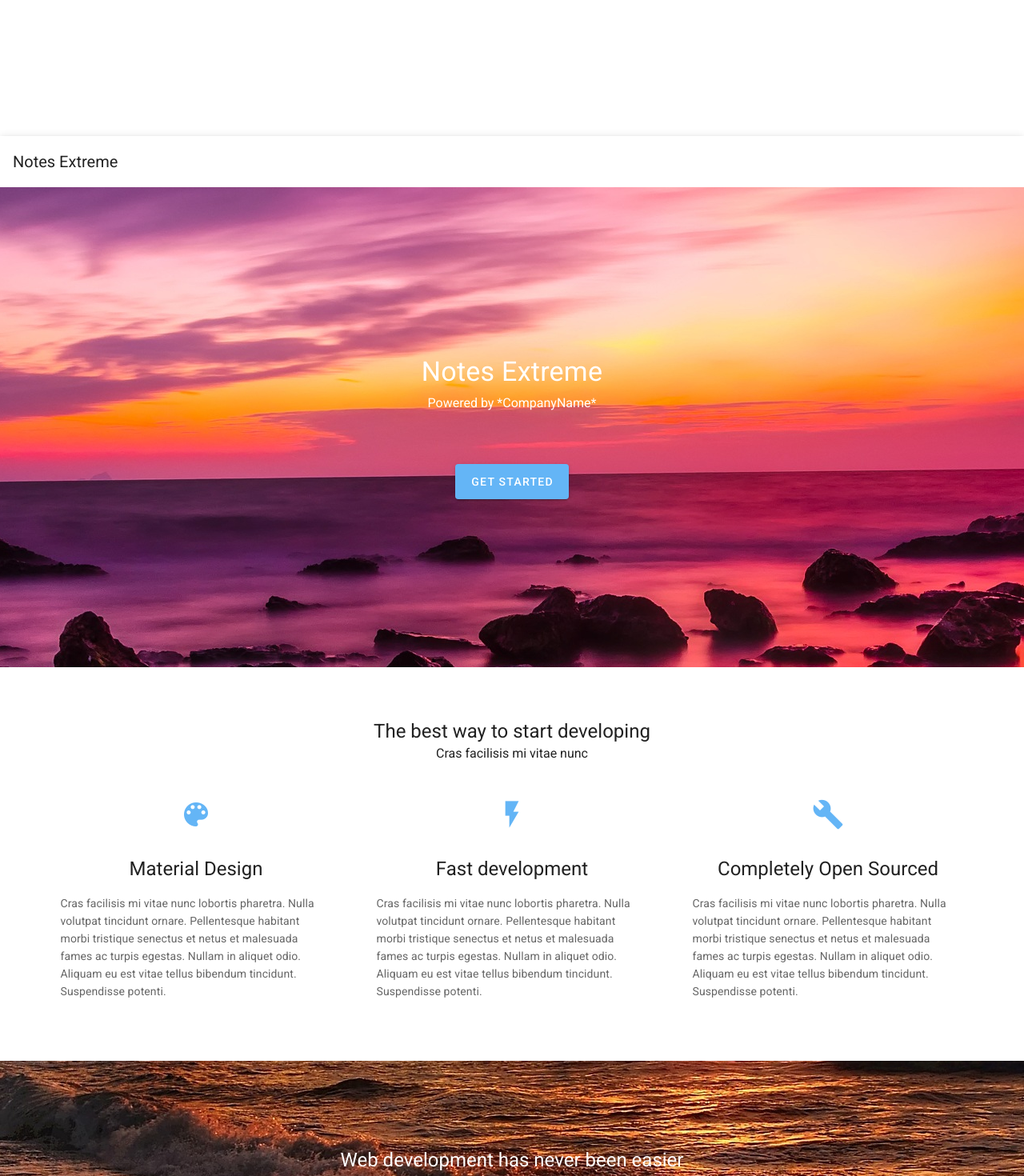
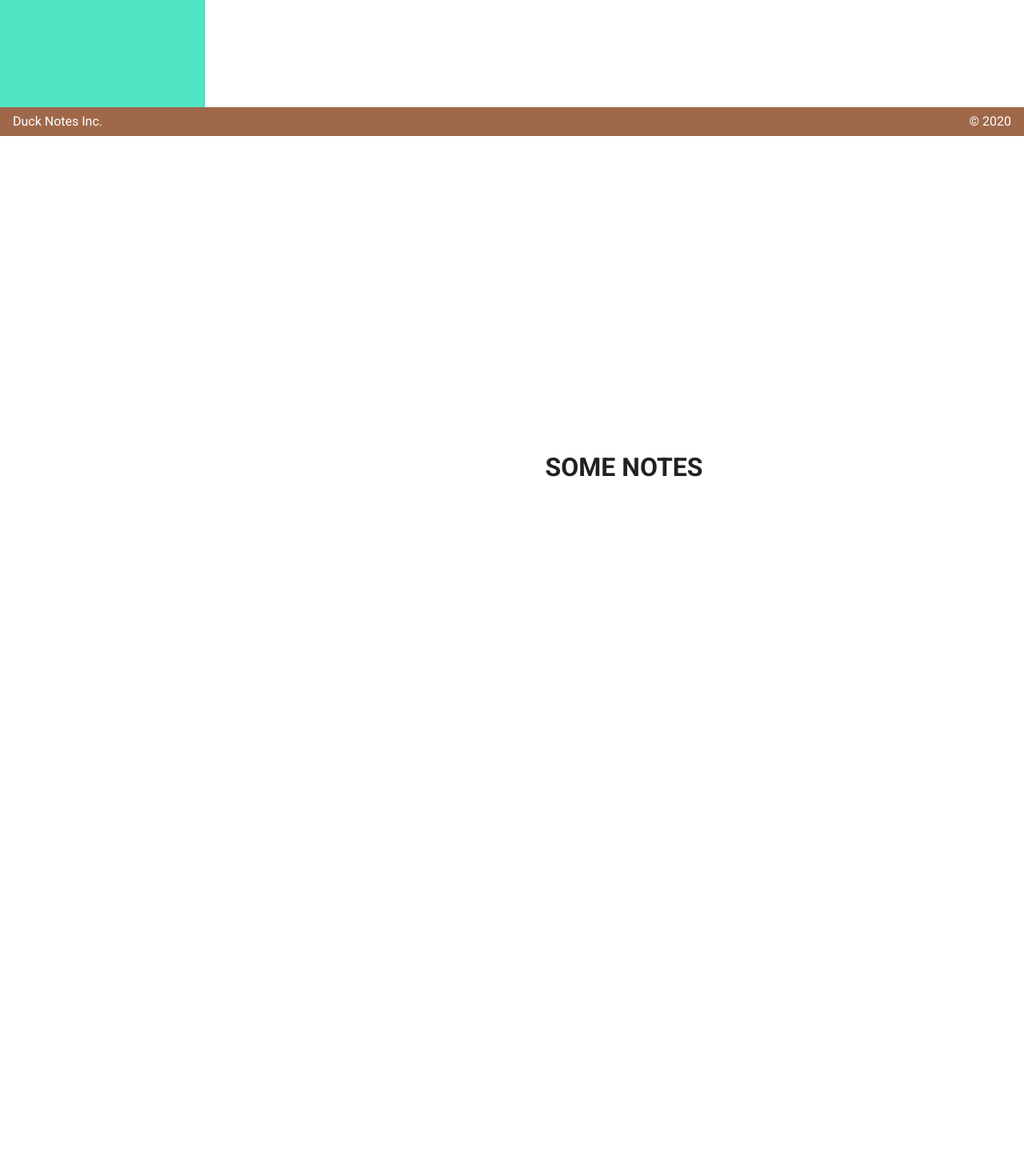
Before and after one commit to ViperKilgannon/VKFinalProject, a Vue app: page / in a window 1280 px wide. Shown: the part 630-2100 px from the top of the page at 80% size. After the commit the page ends 1600 px from the top, so only its background shows below. Built offline with nearby package versions, Linux system fonts and the light colour scheme.

Commit message:
Finalized styling and theme, added logo, updated main layout

```diff
--- a/src/App.vue
+++ b/src/App.vue
@@ -1,185 +1,73 @@
 <template>
-  <v-app light>
-    <LoginBox />
-    <v-toolbar color="white">
-      <v-toolbar-title v-text="title"></v-toolbar-title>
-    </v-toolbar>
-    <v-content>
-      <section>
-        <v-parallax src="assets/hero.jpeg" height="600">
-          <v-layout column align-center justify-center class="white--text">
-            <!-- <img src="assets/vuetify.png" alt="Vuetify.js" height="200" /> TODO: LOGO HERE -->
-            <h1 class="white--text mb-2 display-1 text-center">Notes Extreme</h1>
-            <div class="subheading mb-4 text-center">Powered by *CompanyName*</div>
-            <v-btn
-              class="mt-12"
-              color="blue lighten-2"
-              dark
-              large
-              href="/pre-made-themes"
-            >Get Started</v-btn>
-          </v-layout>
-        </v-parallax>
-      </section>
+  <v-app id="inspire">
+    <!-- This is the nav bar code -->
+    <v-app-bar app clipped-right color="#5AC161" dark>
+      <v-app-bar-nav-icon @click.stop="drawer = !drawer" />
+      <v-toolbar-title>Duck Notes</v-toolbar-title>
+      <v-spacer />
+      <!-- todo dynamic lable to login/register, show user when logged in, have logout attached -->
+      <v-label>Login</v-label>
+      <img src="./assets/ducknotes.png" width="35px" height="55px" style="margin-left: 5px" />
+    </v-app-bar>
 
-      <section>
-        <v-layout column wrap class="my-12" align-center>
-          <v-flex xs12 sm4 class="my-4">
-            <div class="text-center">
-              <h2 class="headline">The best way to start developing</h2>
-              <span class="subheading">Cras facilisis mi vitae nunc</span>
-            </div>
-          </v-flex>
-          <v-flex xs12>
-            <v-container grid-list-xl>
-              <v-layout row wrap align-center>
-                <v-flex xs12 md4>
-                  <v-card flat class="transparent">
-                    <v-card-text class="text-center">
-                      <v-icon x-large class="blue--text text--lighten-2">mdi-palette</v-icon>
-                    </v-card-text>
-                    <v-card-title primary-title class="layout justify-center">
-                      <div class="headline text-center">Material Design</div>
-                    </v-card-title>
-                    <v-card-text>
-                      Cras facilisis mi vitae nunc lobortis pharetra. Nulla volutpat tincidunt ornare.
-                      Pellentesque habitant morbi tristique senectus et netus et malesuada fames ac turpis egestas.
-                      Nullam in aliquet odio. Aliquam eu est vitae tellus bibendum tincidunt. Suspendisse potenti.
-                    </v-card-text>
-                  </v-card>
-                </v-flex>
-                <v-flex xs12 md4>
-                  <v-card flat class="transparent">
-                    <v-card-text class="text-center">
-                      <v-icon x-large class="blue--text text--lighten-2">mdi-flash</v-icon>
-                    </v-card-text>
-                    <v-card-title primary-title class="layout justify-center">
-                      <div class="headline">Fast development</div>
-                    </v-card-title>
-                    <v-card-text>
-                      Cras facilisis mi vitae nunc lobortis pharetra. Nulla volutpat tincidunt ornare.
-                      Pellentesque habitant morbi tristique senectus et netus et malesuada fames ac turpis egestas.
-                      Nullam in aliquet odio. Aliquam eu est vitae tellus bibendum tincidunt. Suspendisse potenti.
-                    </v-card-text>
-                  </v-card>
-                </v-flex>
-                <v-flex xs12 md4>
-                  <v-card flat class="transparent">
-                    <v-card-text class="text-center">
-                      <v-icon x-large class="blue--text text--lighten-2">mdi-wrench</v-icon>
-                    </v-card-text>
-                    <v-card-title primary-title class="layout justify-center">
-                      <div class="headline text-center">Completely Open Sourced</div>
-                    </v-card-title>
-                    <v-card-text>
-                      Cras facilisis mi vitae nunc lobortis pharetra. Nulla volutpat tincidunt ornare.
-                      Pellentesque habitant morbi tristique senectus et netus et malesuada fames ac turpis egestas.
-                      Nullam in aliquet odio. Aliquam eu est vitae tellus bibendum tincidunt. Suspendisse potenti.
-                    </v-card-text>
-                  </v-card>
-                </v-flex>
-              </v-layout>
-            </v-container>
-          </v-flex>
-        </v-layout>
-      </section>
-
-      <section>
-        <v-parallax src="assets/section.jpg" height="380">
-          <v-layout column align-center justify-center>
-            <div class="headline white--text mb-4 text-center">Web development has never been easier</div>
-            <em>Kick-start your application today</em>
-            <v-btn
-              class="mt-12"
-              color="blue lighten-2"
-              dark
-              large
-              href="/pre-made-themes"
-            >Get Started</v-btn>
-          </v-layout>
-        </v-parallax>
-      </section>
-
-      <section>
-        <v-container grid-list-xl>
-          <v-layout row wrap justify-center class="my-12">
-            <v-flex xs12 sm4>
-              <v-card flat class="transparent">
-                <v-card-title primary-title class="layout justify-center">
-                  <div class="headline">Company info</div>
-                </v-card-title>
-                <v-card-text>
-                  Cras facilisis mi vitae nunc lobortis pharetra. Nulla volutpat tincidunt ornare.
-                  Pellentesque habitant morbi tristique senectus et netus et malesuada fames ac turpis egestas.
-                  Nullam in aliquet odio. Aliquam eu est vitae tellus bibendum tincidunt. Suspendisse potenti.
-                </v-card-text>
-              </v-card>
-            </v-flex>
-            <v-flex xs12 sm4 offset-sm1>
-              <v-card flat class="transparent">
-                <v-card-title primary-title class="layout justify-center">
-                  <div class="headline">Contact us</div>
-                </v-card-title>
-                <v-card-text>Cras facilisis mi vitae nunc lobortis pharetra. Nulla volutpat tincidunt ornare.</v-card-text>
-                <v-list class="transparent">
-                  <v-list-item>
+    <!-- This is the Menu Drawer to have list of notes and select groups -->
+    <v-navigation-drawer v-model="drawer" color="#50E6C4" app>
+      <v-list dense>
+        <v-list-item @click.stop="left = !left">
           <v-list-item-action>
-                      <v-icon class="blue--text text--lighten-2">mdi-phone</v-icon>
+            <v-icon>mdi-exit-to-app</v-icon>
           </v-list-item-action>
           <v-list-item-content>
-                      <v-list-item-title>777-867-5309</v-list-item-title>
-                    </v-list-item-content>
-                  </v-list-item>
-                  <v-list-item>
-                    <v-list-item-action>
-                      <v-icon class="blue--text text--lighten-2">mdi-map-marker</v-icon>
-                    </v-list-item-action>
-                    <v-list-item-content>
-                      <v-list-item-title>Chicago, US</v-list-item-title>
-                    </v-list-item-content>
-                  </v-list-item>
-                  <v-list-item>
-                    <v-list-item-action>
-                      <v-icon class="blue--text text--lighten-2">mdi-email</v-icon>
-                    </v-list-item-action>
-                    <v-list-item-content>
-                      <v-list-item-title>john@vuetifyjs.com</v-list-item-title>
+            <v-list-item-title>Select Groups</v-list-item-title>
           </v-list-item-content>
         </v-list-item>
       </v-list>
-              </v-card>
-            </v-flex>
-          </v-layout>
-        </v-container>
-      </section>
+    </v-navigation-drawer>
 
-      <v-footer color="blue darken-2">
-        <v-layout row wrap align-center>
-          <v-flex xs12>
-            <div class="white--text ml-4">
-              Made with
-              <v-icon class="red--text">mdi-heart</v-icon>by
-              <a class="white--text" href="https://vuetifyjs.com" target="_blank">Vuetify</a>
-              and
-              <a class="white--text" href="https://github.com/vwxyzjn">Costa Huang</a>
-            </div>
-          </v-flex>
-        </v-layout>
+    <v-navigation-drawer v-model="left" fixed temporary color="#ECD632" />
+
+    <!-- ADD PAGES HERE -->
+    <LoginBox />
+    <Notes />
+
+    <!-- footer stuff -->
+    <v-footer app color="#9F684A" class="white--text">
+      <span>Duck Notes Inc.</span>
+      <v-spacer />
+      <span>&copy; 2020</span>
     </v-footer>
-    </v-content>
   </v-app>
 </template>
 
 <script>
+import Notes from "./components/Notes.vue";
 import LoginBox from "./components/LoginBox.vue";
 
 export default {
   name: "App",
 
-  components: { LoginBox },
+  components: { Notes, LoginBox },
 
   data: () => ({
     title: "Notes Extreme"
+  }),
+
+  props: {
+    source: String
+  },
+
+  data: () => ({
+    drawer: null,
+    drawerRight: null,
+    right: false,
+    left: false
   })
 };
 </script>
+
+<style scoped>
+.v-application {
+  background-color: #beb1a4;
+  color: black;
+}
+</style>
--- /dev/null
+++ b/src/components/Notes.vue
@@ -0,0 +1,25 @@
+
+<template>
+  <v-app id="inspire">
+    <v-content>
+      <v-container class="fill-height" fluid>
+        <v-row justify="center" align="center">
+          <v-col class="shrink"></v-col>
+          <!-- Notes to appear here -->
+          <h1>SOME NOTES</h1>
+        </v-row>
+      </v-container>
+    </v-content>
+  </v-app>
+</template>
+
+<script>
+export default {};
+</script>
+
+<style scoped>
+.v-application {
+  background-color: #beb1a4;
+  color: black;
+}
+</style>
```
Also changed, not shown: src/plugins/vuetify.js (+3 -4 lines), src/assets/ducknotes.png (added). Lines whose indentation alone changed are shown as unchanged.
